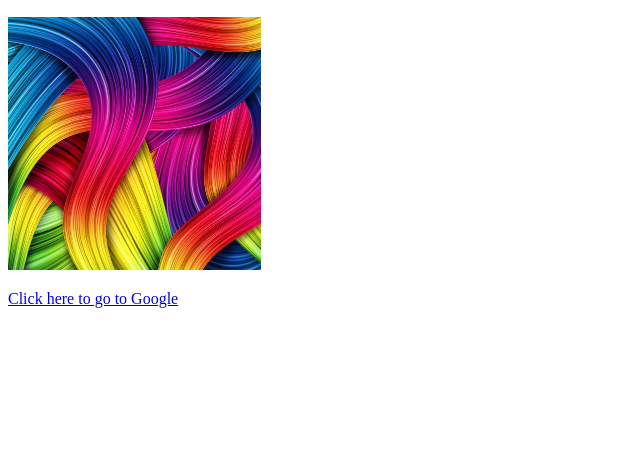
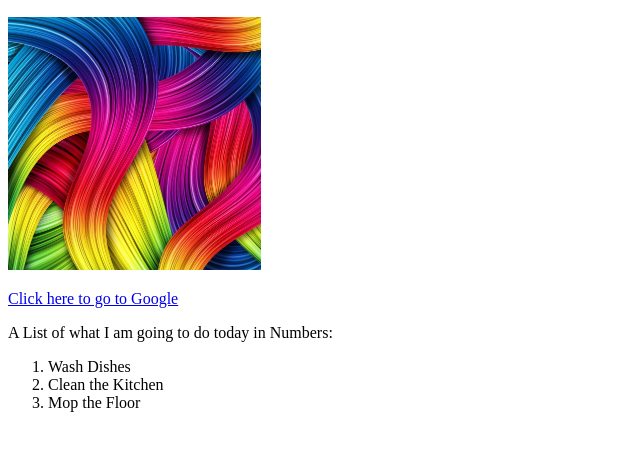
Before and after one commit to revuttskaya/revutskaya-home-tasks, a plain HTML site: page task1.html in a window 1280 px wide. Shown: the part 110-560 px from the top of the page, without its empty margins (0-640 px from the left). Drawn offline with Linux system fonts and the light colour scheme.

Commit message:
Add a list in numbers

```diff
--- a/task1.html
+++ b/task1.html
@@ -7,8 +7,12 @@
   <h1>Welcome to this Website! Have a nice day.</h1>
   <h2>Here are some images and other items:</h2>
   <img src="images/task1.jpg" width="20%" alt="Alternative text" title="Colors">
-  <p>
-    <a href="https://www.google.ru/">Click here to go to Google</a>
-  </p>
+  <p><a href="https://www.google.ru/" target="_blank">Click here to go to Google</a></p>
+  <p>A List of what I am going to do today in Numbers:</p>
+  <ol type="1">
+    <li>Wash Dishes</li>
+    <li>Clean the Kitchen</li>
+    <li>Mop the Floor</li>
+  </ol>
 </body>
 </html>
```
